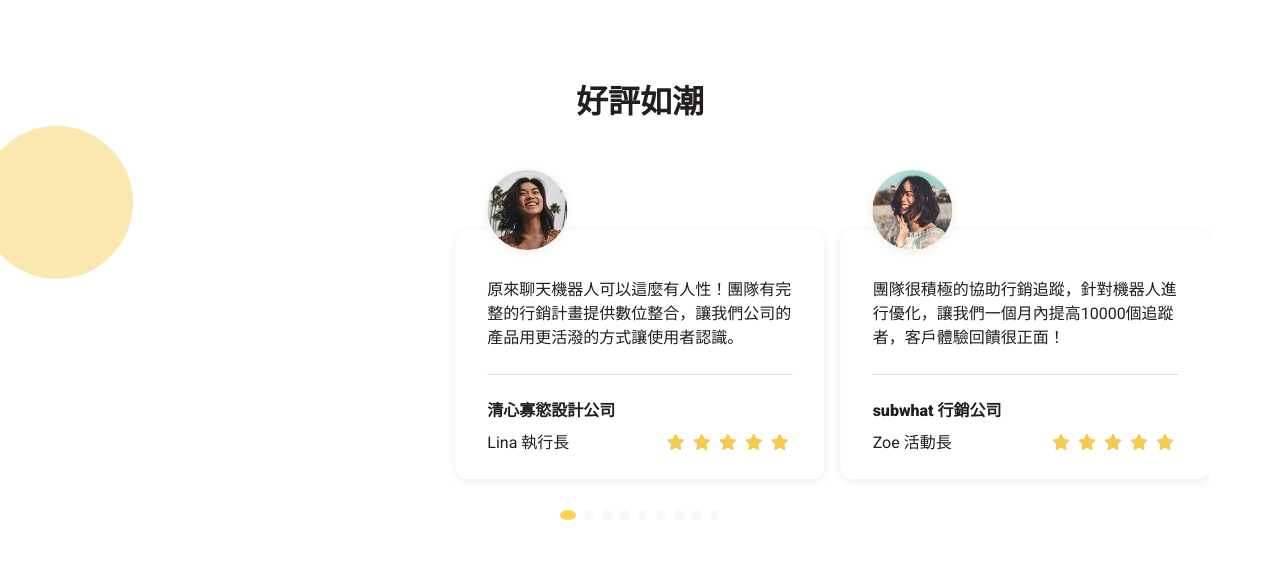
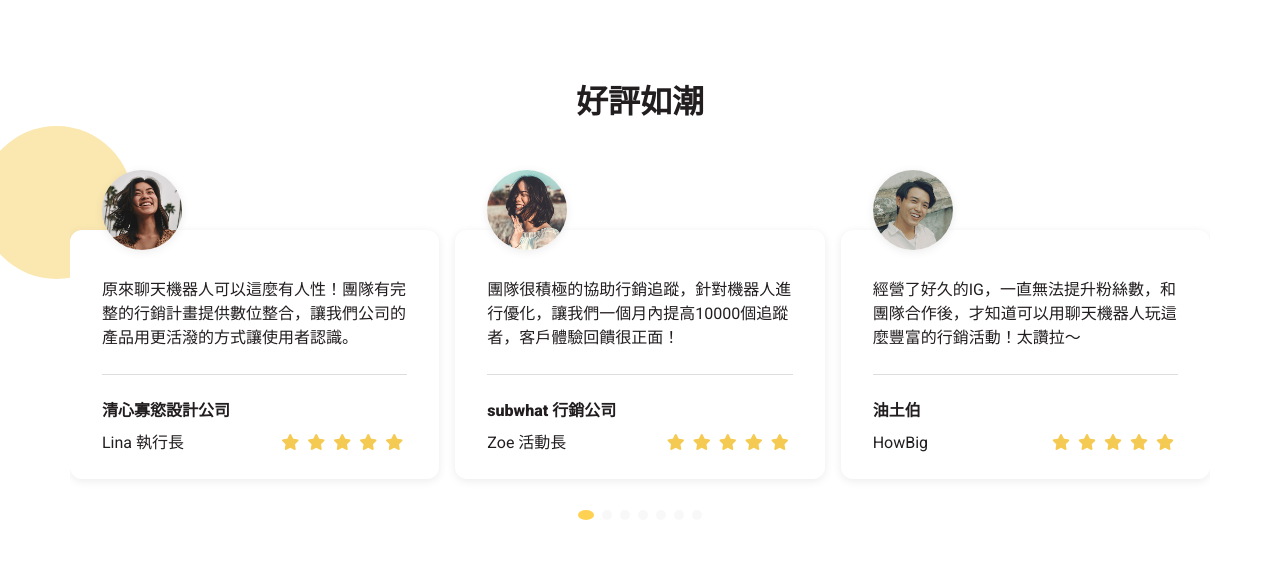
Before and after one commit to debbyyeh/chatTalker, a plain HTML site: page index.html in a window 1280 px wide. Shown: the part 2540-3117 px from the top of the page. Drawn offline with nearby package versions, Linux system fonts and the light colour scheme.

Commit message:
update swiper

```diff
--- a/dist/all.js
+++ b/dist/all.js
@@ -1 +1 @@
-$(document).ready((function(){$(".QAList").click((function(e){e.preventDefault(e),$(this).find(".QATitle").toggleClass("active"),$(this).find(".QAcontent").slideToggle(),$(this).siblings().find(".QAcontent").slideUp(),$(this).siblings().find(".QATitle").removeClass("active")})),$(".QAList").click((function(e){e.preventDefault(e),$(this).hasClass("active")?$(this).removeClass("active"):$(this).addClass("active").siblings().removeClass("active")})),$(".choiceItem a").click((function(e){e.preventDefault(),$(this).toggleClass("active"),$(this).parent().siblings().find("a").removeClass("active")})),$(".member10000").click((function(e){e.preventDefault(),$(".memberPrice").text("10000")})),$(".member15000").click((function(e){e.preventDefault(),$(".memberPrice").text("15000")})),$(".member20000").click((function(e){e.preventDefault(),$(".memberPrice").text("20000")})),$(".member25000").click((function(e){e.preventDefault(),$(".memberPrice").text("25000")})),$(".memberUp25000").click((function(e){e.preventDefault(),$(".memberPrice").text(">25000")})),$(".scrollBtn").click((function(e){e.preventDefault(),$("html, body").animate({scrollTop:0},1e3)}));new Swiper(".mySwiper",{slidesPerView:"1",centeredSlides:!0,spaceBetween:16,pagination:{el:".swiper-pagination",clickable:!0},breakpoints:{768:{slidesPerView:2,spaceBetween:16},992:{slidesPerView:3,spaceBetween:16}}})}));
+$(document).ready((function(){$(".QAList").click((function(e){e.preventDefault(e),$(this).find(".QATitle").toggleClass("active"),$(this).find(".QAcontent").slideToggle(),$(this).siblings().find(".QAcontent").slideUp(),$(this).siblings().find(".QATitle").removeClass("active")})),$(".QAList").click((function(e){e.preventDefault(e),$(this).hasClass("active")?$(this).removeClass("active"):$(this).addClass("active").siblings().removeClass("active")})),$(".choiceItem a").click((function(e){e.preventDefault(),$(this).toggleClass("active"),$(this).parent().siblings().find("a").removeClass("active")})),$(".member10000").click((function(e){e.preventDefault(),$(".memberPrice").text("10000")})),$(".member15000").click((function(e){e.preventDefault(),$(".memberPrice").text("15000")})),$(".member20000").click((function(e){e.preventDefault(),$(".memberPrice").text("20000")})),$(".member25000").click((function(e){e.preventDefault(),$(".memberPrice").text("25000")})),$(".memberUp25000").click((function(e){e.preventDefault(),$(".memberPrice").text(">25000")})),$(".scrollBtn").click((function(e){e.preventDefault(),$("html, body").animate({scrollTop:0},1e3)}));new Swiper(".mySwiper",{slidesPerView:1,centeredSlides:!0,spaceBetween:16,pagination:{el:".swiper-pagination",clickable:!0},breakpoints:{992:{slidesPerView:3,spaceBetween:16,centeredSlides:!1},768:{slidesPerView:2,spaceBetween:16,centeredSlides:!1}}})}));
--- a/dist/css/index.css
+++ b/dist/css/index.css
@@ -22,12 +22,13 @@
 }
 @media (max-width: 992px) {
   .mainVisual {
-    height: 100%;
+    max-height: 900px;
   }
 }
 @media (max-width: 767px) {
   .mainVisual {
     background: none;
+    max-height: 700px;
   }
 }
 
@@ -354,7 +355,7 @@ body {
 
 .swiper {
   width: 100%;
-  height: calc(100% + 24px);
+  height: 100%;
 }
 
 .swiper-slide {
@@ -364,14 +365,10 @@ body {
   display: flex;
   -webkit-box-pack: center;
   -ms-flex-pack: center;
-  justify-content: flex-start;
+  justify-content: center;
   -webkit-box-align: center;
   -ms-flex-align: center;
   align-items: center;
-}
-
-.swiper-slide {
-  width: 60%;
 }
 
 .swiper-pagination {
--- a/src/scss/pages/_index.scss
+++ b/src/scss/pages/_index.scss
@@ -22,10 +22,11 @@
   background-size: 70% auto;
   position: relative;
   @media (max-width: 992px) {
-    height: 100%;
+    max-height: 900px;
   }
   @media (max-width: 767px) {
     background: none;
+    max-height: 700px;
   }
 }
 .indexBall {
@@ -269,7 +270,7 @@ body {
 }
 .swiper {
   width: 100%;
-  height: calc(100% + 24px);
+  height: 100%;
 }
 .swiper-slide {
   /* Center slide text vertically */
@@ -279,17 +280,14 @@ body {
   display: flex;
   -webkit-box-pack: center;
   -ms-flex-pack: center;
-  -webkit-justify-content: flex-start;
-  justify-content: flex-start;
+  -webkit-justify-content: center;
+  justify-content: center;
   -webkit-box-align: center;
   -ms-flex-align: center;
   -webkit-align-items: center;
   align-items: center;
 }
 
-.swiper-slide {
-  width: 60%;
-}
 .swiper-pagination {
   position: initial;
   margin-top: 24px;
```
Also changed, not shown: src/all.js (+7 -5 lines).
